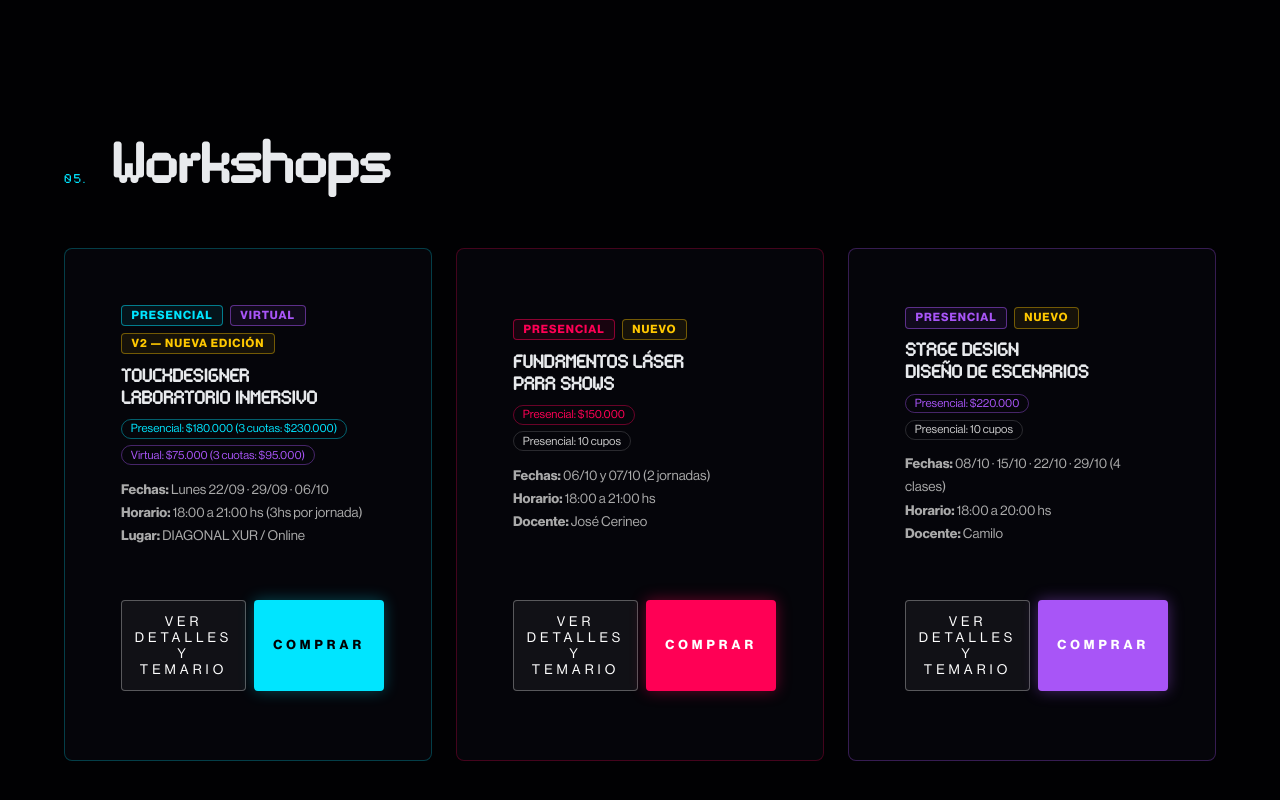
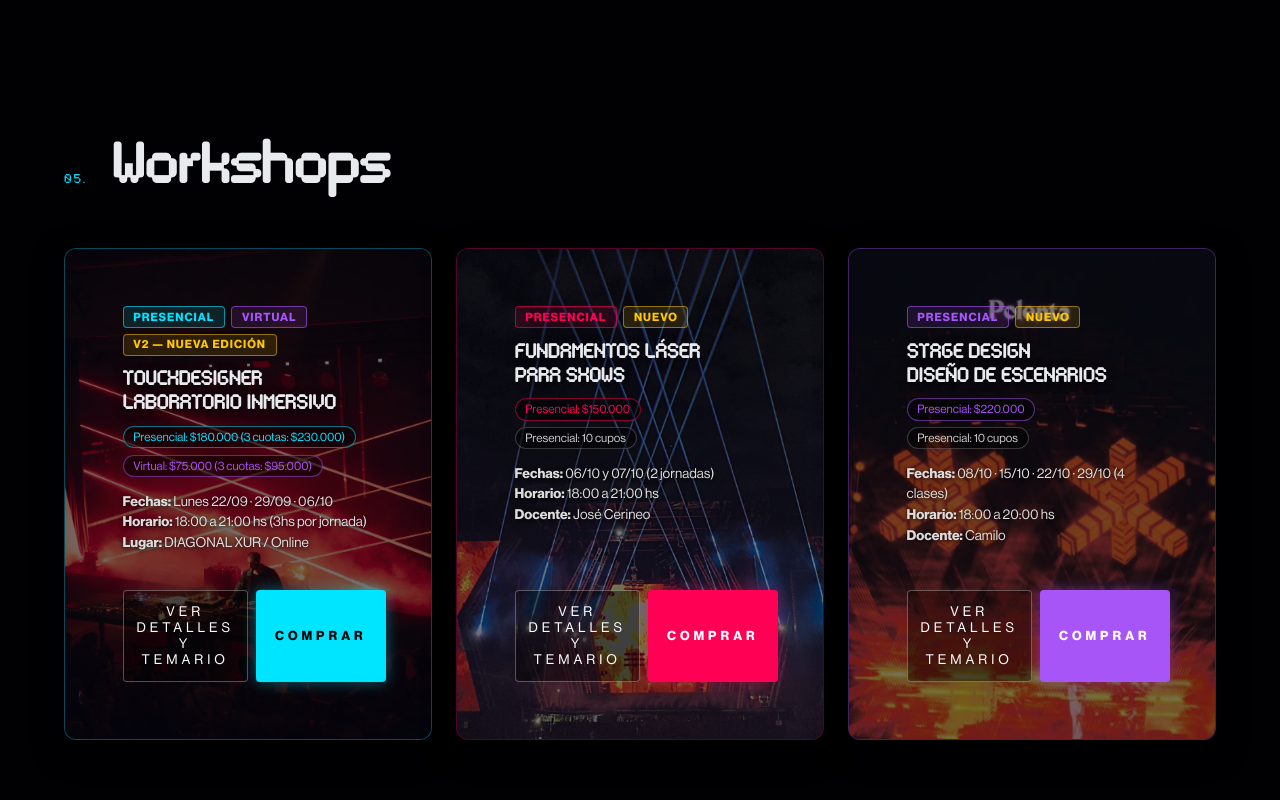
Before and after one commit to holaxur-cmd/diagonalxur, a plain HTML site: page index.html in a window 1280 px wide. Shown: the part 10114-10914 px from the top of the page. Drawn offline with nearby package versions, Linux system fonts and the light colour scheme.

Commit message:
Restore background images and perfect 3-column card alignment

```diff
--- a/index.html
+++ b/index.html
@@ -255,11 +255,51 @@
                 margin-top: 2rem;
             }
             .bento-card-item {
+                position: relative;
+                overflow: hidden;
                 display: flex;
                 flex-direction: column;
                 justify-content: space-between;
                 width: 100%;
-                min-height: 100%;
+                min-height: 490px;
+                border-radius: 12px;
+                background: rgba(10, 10, 26, 0.75);
+                backdrop-filter: blur(10px);
+                transition: transform 0.3s ease, border-color 0.3s ease, box-shadow 0.3s ease;
+            }
+            .bento-card-item:hover {
+                transform: translateY(-4px);
+            }
+            .bento-prox-bg {
+                position: absolute;
+                top: 0;
+                left: 0;
+                width: 100%;
+                height: 100%;
+                background-size: cover;
+                background-position: center;
+                background-repeat: no-repeat;
+                opacity: 0.45;
+                z-index: 0;
+                transition: opacity 0.4s ease, transform 0.5s ease;
+            }
+            .bento-card-item:hover .bento-prox-bg {
+                opacity: 0.65;
+                transform: scale(1.04);
+            }
+            .bento-card-content {
+                position: relative;
+                z-index: 2;
+                padding: 1.6rem 1.6rem 0.5rem 1.6rem;
+                display: flex;
+                flex-direction: column;
+                flex-grow: 1;
+            }
+            .bento-card-footer {
+                position: relative;
+                z-index: 2;
+                padding: 0 1.6rem 1.6rem 1.6rem;
+                margin-top: auto;
             }
             @media (max-width: 992px) {
                 .bento-workshops { grid-template-columns: repeat(1, 1fr); }
@@ -268,32 +308,32 @@
         <div class="bento-workshops">
 
             <!-- Workshop 1 — TOUCHDESIGNER V2 -->
-            <div class="team-card bento-card-item" style="position: relative; overflow: hidden; display: flex; flex-direction: column; justify-content: space-between; text-align: left; width: 100%; border: 1px solid rgba(0,229,255,0.25);">
-                <div class="card-glow" style="background: radial-gradient(circle at center, rgba(0,229,255,0.15) 0%, transparent 70%);"></div>
-                <div class="bento-prox-bg" style="background-image: url('/assets/Material_workshop/workshop Touchdesigner/DISTORXION_MUTEK_04102025_@mirulucena-32-min.jpg'); opacity: 0.28;"></div>
-
-                <div style="position: relative; z-index: 1; padding: 1.5rem;">
+            <div class="team-card bento-card-item" style="border: 1px solid rgba(0,229,255,0.3); box-shadow: 0 10px 30px rgba(0,0,0,0.5);">
+                <div class="card-glow" style="background: radial-gradient(circle at center, rgba(0,229,255,0.2) 0%, transparent 70%);"></div>
+                <div class="bento-prox-bg" style="background-image: url('/assets/Material_workshop/workshop Touchdesigner/DISTORXION_MUTEK_04102025_@mirulucena-32-min.jpg');"></div>
+
+                <div class="bento-card-content">
                     <div style="display: flex; gap: 0.4rem; flex-wrap: wrap; margin-bottom: 0.8rem;">
-                        <span style="display: inline-block; padding: 0.2rem 0.6rem; border-radius: 4px; font-size: 0.72rem; font-weight: bold; letter-spacing: 1px; border: 1px solid rgba(0,229,255,0.5); color: #00e5ff; background: rgba(0,229,255,0.07);">PRESENCIAL</span>
-                        <span style="display: inline-block; padding: 0.2rem 0.6rem; border-radius: 4px; font-size: 0.72rem; font-weight: bold; letter-spacing: 1px; border: 1px solid rgba(168,85,247,0.5); color: #a855f7; background: rgba(168,85,247,0.07);">VIRTUAL</span>
-                        <span style="display: inline-block; padding: 0.2rem 0.6rem; border-radius: 4px; font-size: 0.72rem; font-weight: bold; letter-spacing: 1px; border: 1px solid rgba(255,200,0,0.4); color: #ffc800; background: rgba(255,200,0,0.07);">V2 — NUEVA EDICIÓN</span>
-                    </div>
-                    <h3 style="margin-bottom: 0.5rem; font-size: 1.15rem; line-height: 1.2;">TOUCHDESIGNER<br>LABORATORIO INMERSIVO</h3>
-                    <div style="display: flex; gap: 0.4rem; flex-direction: column; margin-bottom: 0.8rem;">
-                        <span style="font-size: 0.72rem; padding: 0.15rem 0.55rem; border-radius: 20px; border: 1px solid rgba(0,229,255,0.4); color: #00e5ff; display: inline-block; width: fit-content;">Presencial: $180.000 (3 cuotas: $230.000)</span>
-                        <span style="font-size: 0.72rem; padding: 0.15rem 0.55rem; border-radius: 20px; border: 1px solid rgba(168,85,247,0.4); color: #a855f7; display: inline-block; width: fit-content;">Virtual: $75.000 (3 cuotas: $95.000)</span>
-                    </div>
-                    <p style="margin-bottom: 0.8rem; font-size: 0.85rem; color: #aaa;">
+                        <span style="display: inline-block; padding: 0.2rem 0.6rem; border-radius: 4px; font-size: 0.72rem; font-weight: bold; letter-spacing: 1px; border: 1px solid rgba(0,229,255,0.6); color: #00e5ff; background: rgba(0,229,255,0.12);">PRESENCIAL</span>
+                        <span style="display: inline-block; padding: 0.2rem 0.6rem; border-radius: 4px; font-size: 0.72rem; font-weight: bold; letter-spacing: 1px; border: 1px solid rgba(168,85,247,0.6); color: #a855f7; background: rgba(168,85,247,0.12);">VIRTUAL</span>
+                        <span style="display: inline-block; padding: 0.2rem 0.6rem; border-radius: 4px; font-size: 0.72rem; font-weight: bold; letter-spacing: 1px; border: 1px solid rgba(255,200,0,0.5); color: #ffc800; background: rgba(255,200,0,0.12);">V2 — NUEVA EDICIÓN</span>
+                    </div>
+                    <h3 style="margin-bottom: 0.6rem; font-size: 1.25rem; line-height: 1.2; text-shadow: 0 2px 10px rgba(0,0,0,0.8);">TOUCHDESIGNER<br>LABORATORIO INMERSIVO</h3>
+                    <div style="display: flex; gap: 0.4rem; flex-direction: column; margin-bottom: 0.9rem;">
+                        <span style="font-size: 0.74rem; padding: 0.2rem 0.6rem; border-radius: 20px; border: 1px solid rgba(0,229,255,0.5); color: #00e5ff; background: rgba(0,0,0,0.5); display: inline-block; width: fit-content;">Presencial: $180.000 (3 cuotas: $230.000)</span>
+                        <span style="font-size: 0.74rem; padding: 0.2rem 0.6rem; border-radius: 20px; border: 1px solid rgba(168,85,247,0.5); color: #a855f7; background: rgba(0,0,0,0.5); display: inline-block; width: fit-content;">Virtual: $75.000 (3 cuotas: $95.000)</span>
+                    </div>
+                    <p style="margin-bottom: 0.8rem; font-size: 0.86rem; color: #ddd; text-shadow: 0 1px 4px rgba(0,0,0,0.9); line-height: 1.5;">
                         <strong>Fechas:</strong> Lunes 22/09 · 29/09 · 06/10<br>
                         <strong>Horario:</strong> 18:00 a 21:00 hs (3hs por jornada)<br>
                         <strong>Lugar:</strong> DIAGONAL XUR / Online
                     </p>
                 </div>
 
-                <div style="position: relative; z-index: 1; padding: 0 1.5rem 1.5rem 1.5rem;">
-                    <div style="display: flex; gap: 0.5rem; margin-bottom: 0.8rem;">
-                        <button onclick="document.getElementById('workshop-td2-modal').style.display='flex'; document.body.style.overflow='hidden';" class="cta-btn" style="flex: 1; text-align: center; padding: 0.8rem; font-size: 0.85rem; cursor: pointer; border: 1px solid rgba(255,255,255,0.3); background: rgba(255,255,255,0.05); color: white;">VER DETALLES Y TEMARIO</button>
-                        <button onclick="abrirInscripcion('presencial');" class="cta-btn" style="padding: 0.8rem 1.2rem; background: var(--accent); color: var(--bg); font-weight: bold; font-size: 0.8rem; border: none; cursor: pointer; box-shadow: 0 0 15px rgba(0,229,255,0.3);">
+                <div class="bento-card-footer">
+                    <div style="display: flex; gap: 0.5rem;">
+                        <button onclick="document.getElementById('workshop-td2-modal').style.display='flex'; document.body.style.overflow='hidden';" class="cta-btn" style="flex: 1; text-align: center; padding: 0.8rem; font-size: 0.85rem; cursor: pointer; border: 1px solid rgba(255,255,255,0.3); background: rgba(0,0,0,0.4); color: white;">VER DETALLES Y TEMARIO</button>
+                        <button onclick="abrirInscripcion('presencial');" class="cta-btn" style="padding: 0.8rem 1.2rem; background: var(--accent); color: var(--bg); font-weight: bold; font-size: 0.8rem; border: none; cursor: pointer; box-shadow: 0 0 15px rgba(0,229,255,0.4);">
                             COMPRAR
                         </button>
                     </div>
@@ -301,30 +341,30 @@
             </div>
 
             <!-- Workshop 2 — FUNDAMENTOS LÁSER PARA SHOWS -->
-            <div class="team-card bento-card-item" style="position: relative; overflow: hidden; display: flex; flex-direction: column; justify-content: space-between; text-align: left; width: 100%; border: 1px solid rgba(255,0,85,0.25);">
-                <div class="card-glow" style="background: radial-gradient(circle at center, rgba(255,0,85,0.15) 0%, transparent 70%);"></div>
-                <div class="bento-prox-bg" style="background-image: url('/assets/Material_workshop/seleccion laser/IMG-20260213-WA0054-min.jpeg'); opacity: 0.35;"></div>
-
-                <div style="position: relative; z-index: 1; padding: 1.5rem;">
+            <div class="team-card bento-card-item" style="border: 1px solid rgba(255,0,85,0.3); box-shadow: 0 10px 30px rgba(0,0,0,0.5);">
+                <div class="card-glow" style="background: radial-gradient(circle at center, rgba(255,0,85,0.2) 0%, transparent 70%);"></div>
+                <div class="bento-prox-bg" style="background-image: url('/assets/Material_workshop/seleccion laser/IMG-20260213-WA0054-min.jpeg');"></div>
+
+                <div class="bento-card-content">
                     <div style="display: flex; gap: 0.4rem; flex-wrap: wrap; margin-bottom: 0.8rem;">
-                        <span style="display: inline-block; padding: 0.2rem 0.6rem; border-radius: 4px; font-size: 0.72rem; font-weight: bold; letter-spacing: 1px; border: 1px solid rgba(255,0,85,0.5); color: #ff0055; background: rgba(255,0,85,0.08);">PRESENCIAL</span>
-                        <span style="display: inline-block; padding: 0.2rem 0.6rem; border-radius: 4px; font-size: 0.72rem; font-weight: bold; letter-spacing: 1px; border: 1px solid rgba(255,200,0,0.4); color: #ffc800; background: rgba(255,200,0,0.07);">NUEVO</span>
-                    </div>
-                    <h3 style="margin-bottom: 0.5rem; font-size: 1.15rem; line-height: 1.2;">FUNDAMENTOS LÁSER<br>PARA SHOWS</h3>
-                    <div style="display: flex; gap: 0.4rem; flex-direction: column; margin-bottom: 0.8rem;">
-                        <span style="font-size: 0.72rem; padding: 0.15rem 0.55rem; border-radius: 20px; border: 1px solid rgba(255,0,85,0.4); color: #ff0055; display: inline-block; width: fit-content;">Presencial: $150.000</span>
-                        <span style="font-size: 0.72rem; padding: 0.15rem 0.55rem; border-radius: 20px; border: 1px solid rgba(255,255,255,0.15); color: #ccc; display: inline-block; width: fit-content;">Presencial: 10 cupos</span>
-                    </div>
-                    <p style="margin-bottom: 0.8rem; font-size: 0.85rem; color: #aaa;">
+                        <span style="display: inline-block; padding: 0.2rem 0.6rem; border-radius: 4px; font-size: 0.72rem; font-weight: bold; letter-spacing: 1px; border: 1px solid rgba(255,0,85,0.6); color: #ff0055; background: rgba(255,0,85,0.12);">PRESENCIAL</span>
+                        <span style="display: inline-block; padding: 0.2rem 0.6rem; border-radius: 4px; font-size: 0.72rem; font-weight: bold; letter-spacing: 1px; border: 1px solid rgba(255,200,0,0.5); color: #ffc800; background: rgba(255,200,0,0.12);">NUEVO</span>
+                    </div>
+                    <h3 style="margin-bottom: 0.6rem; font-size: 1.25rem; line-height: 1.2; text-shadow: 0 2px 10px rgba(0,0,0,0.8);">FUNDAMENTOS LÁSER<br>PARA SHOWS</h3>
+                    <div style="display: flex; gap: 0.4rem; flex-direction: column; margin-bottom: 0.9rem;">
+                        <span style="font-size: 0.74rem; padding: 0.2rem 0.6rem; border-radius: 20px; border: 1px solid rgba(255,0,85,0.5); color: #ff0055; background: rgba(0,0,0,0.5); display: inline-block; width: fit-content;">Presencial: $150.000</span>
+                        <span style="font-size: 0.74rem; padding: 0.2rem 0.6rem; border-radius: 20px; border: 1px solid rgba(255,255,255,0.2); color: #ccc; background: rgba(0,0,0,0.5); display: inline-block; width: fit-content;">Presencial: 10 cupos</span>
+                    </div>
+                    <p style="margin-bottom: 0.8rem; font-size: 0.86rem; color: #ddd; text-shadow: 0 1px 4px rgba(0,0,0,0.9); line-height: 1.5;">
                         <strong>Fechas:</strong> 06/10 y 07/10 (2 jornadas)<br>
                         <strong>Horario:</strong> 18:00 a 21:00 hs<br>
                         <strong>Docente:</strong> José Cerineo
                     </p>
                 </div>
 
-                <div style="position: relative; z-index: 1; padding: 0 1.5rem 1.5rem 1.5rem;">
-                    <div style="display: flex; gap: 0.5rem; margin-bottom: 0.8rem;">
-                        <button onclick="document.getElementById('workshop-laser-modal').style.display='flex'; document.body.style.overflow='hidden';" class="cta-btn" style="flex: 1; text-align: center; padding: 0.8rem; font-size: 0.85rem; cursor: pointer; border: 1px solid rgba(255,255,255,0.3); background: rgba(255,255,255,0.05); color: white;">VER DETALLES Y TEMARIO</button>
+                <div class="bento-card-footer">
+                    <div style="display: flex; gap: 0.5rem;">
+                        <button onclick="document.getElementById('workshop-laser-modal').style.display='flex'; document.body.style.overflow='hidden';" class="cta-btn" style="flex: 1; text-align: center; padding: 0.8rem; font-size: 0.85rem; cursor: pointer; border: 1px solid rgba(255,255,255,0.3); background: rgba(0,0,0,0.4); color: white;">VER DETALLES Y TEMARIO</button>
                         <button onclick="abrirInscripcion('presencial', 'laser');" class="cta-btn" style="padding: 0.8rem 1.2rem; background: #ff0055; color: white; font-weight: bold; font-size: 0.8rem; border: none; cursor: pointer; box-shadow: 0 0 15px rgba(255,0,85,0.4);">
                             COMPRAR
                         </button>
@@ -333,30 +373,30 @@
             </div>
 
             <!-- Workshop 3 — STAGE DESIGN -->
-            <div class="team-card bento-card-item" style="position: relative; overflow: hidden; display: flex; flex-direction: column; justify-content: space-between; text-align: left; width: 100%; border: 1px solid rgba(168,85,247,0.3);">
-                <div class="card-glow" style="background: radial-gradient(circle at center, rgba(168,85,247,0.15) 0%, transparent 70%);"></div>
-                <div class="bento-prox-bg" style="background-image: url('/assets/Material_workshop/seleccion stage design/stage_3.png'); opacity: 0.35;"></div>
-
-                <div style="position: relative; z-index: 1; padding: 1.5rem;">
+            <div class="team-card bento-card-item" style="border: 1px solid rgba(168,85,247,0.35); box-shadow: 0 10px 30px rgba(0,0,0,0.5);">
+                <div class="card-glow" style="background: radial-gradient(circle at center, rgba(168,85,247,0.2) 0%, transparent 70%);"></div>
+                <div class="bento-prox-bg" style="background-image: url('/assets/Material_workshop/seleccion stage design/stage_3.png');"></div>
+
+                <div class="bento-card-content">
                     <div style="display: flex; gap: 0.4rem; flex-wrap: wrap; margin-bottom: 0.8rem;">
-                        <span style="display: inline-block; padding: 0.2rem 0.6rem; border-radius: 4px; font-size: 0.72rem; font-weight: bold; letter-spacing: 1px; border: 1px solid rgba(168,85,247,0.5); color: #a855f7; background: rgba(168,85,247,0.08);">PRESENCIAL</span>
-                        <span style="display: inline-block; padding: 0.2rem 0.6rem; border-radius: 4px; font-size: 0.72rem; font-weight: bold; letter-spacing: 1px; border: 1px solid rgba(255,200,0,0.4); color: #ffc800; background: rgba(255,200,0,0.07);">NUEVO</span>
-                    </div>
-                    <h3 style="margin-bottom: 0.5rem; font-size: 1.15rem; line-height: 1.2;">STAGE DESIGN<br>DISEÑO DE ESCENARIOS</h3>
-                    <div style="display: flex; gap: 0.4rem; flex-direction: column; margin-bottom: 0.8rem;">
-                        <span style="font-size: 0.72rem; padding: 0.15rem 0.55rem; border-radius: 20px; border: 1px solid rgba(168,85,247,0.4); color: #a855f7; display: inline-block; width: fit-content;">Presencial: $220.000</span>
-                        <span style="font-size: 0.72rem; padding: 0.15rem 0.55rem; border-radius: 20px; border: 1px solid rgba(255,255,255,0.15); color: #ccc; display: inline-block; width: fit-content;">Presencial: 10 cupos</span>
-                    </div>
-                    <p style="margin-bottom: 0.8rem; font-size: 0.85rem; color: #aaa;">
+                        <span style="display: inline-block; padding: 0.2rem 0.6rem; border-radius: 4px; font-size: 0.72rem; font-weight: bold; letter-spacing: 1px; border: 1px solid rgba(168,85,247,0.6); color: #a855f7; background: rgba(168,85,247,0.12);">PRESENCIAL</span>
+                        <span style="display: inline-block; padding: 0.2rem 0.6rem; border-radius: 4px; font-size: 0.72rem; font-weight: bold; letter-spacing: 1px; border: 1px solid rgba(255,200,0,0.5); color: #ffc800; background: rgba(255,200,0,0.12);">NUEVO</span>
+                    </div>
+                    <h3 style="margin-bottom: 0.6rem; font-size: 1.25rem; line-height: 1.2; text-shadow: 0 2px 10px rgba(0,0,0,0.8);">STAGE DESIGN<br>DISEÑO DE ESCENARIOS</h3>
+                    <div style="display: flex; gap: 0.4rem; flex-direction: column; margin-bottom: 0.9rem;">
+                        <span style="font-size: 0.74rem; padding: 0.2rem 0.6rem; border-radius: 20px; border: 1px solid rgba(168,85,247,0.5); color: #a855f7; background: rgba(0,0,0,0.5); display: inline-block; width: fit-content;">Presencial: $220.000</span>
+                        <span style="font-size: 0.74rem; padding: 0.2rem 0.6rem; border-radius: 20px; border: 1px solid rgba(255,255,255,0.2); color: #ccc; background: rgba(0,0,0,0.5); display: inline-block; width: fit-content;">Presencial: 10 cupos</span>
+                    </div>
+                    <p style="margin-bottom: 0.8rem; font-size: 0.86rem; color: #ddd; text-shadow: 0 1px 4px rgba(0,0,0,0.9); line-height: 1.5;">
                         <strong>Fechas:</strong> 08/10 · 15/10 · 22/10 · 29/10 (4 clases)<br>
                         <strong>Horario:</strong> 18:00 a 20:00 hs<br>
                         <strong>Docente:</strong> Camilo
                     </p>
                 </div>
 
-                <div style="position: relative; z-index: 1; padding: 0 1.5rem 1.5rem 1.5rem;">
-                    <div style="display: flex; gap: 0.5rem; margin-bottom: 0.8rem;">
-                        <button onclick="document.getElementById('workshop-stagedesign-modal').style.display='flex'; document.body.style.overflow='hidden';" class="cta-btn" style="flex: 1; text-align: center; padding: 0.8rem; font-size: 0.85rem; cursor: pointer; border: 1px solid rgba(255,255,255,0.3); background: rgba(255,255,255,0.05); color: white;">VER DETALLES Y TEMARIO</button>
+                <div class="bento-card-footer">
+                    <div style="display: flex; gap: 0.5rem;">
+                        <button onclick="document.getElementById('workshop-stagedesign-modal').style.display='flex'; document.body.style.overflow='hidden';" class="cta-btn" style="flex: 1; text-align: center; padding: 0.8rem; font-size: 0.85rem; cursor: pointer; border: 1px solid rgba(255,255,255,0.3); background: rgba(0,0,0,0.4); color: white;">VER DETALLES Y TEMARIO</button>
                         <button onclick="abrirInscripcion('presencial', 'stagedesign');" class="cta-btn" style="padding: 0.8rem 1.2rem; background: #a855f7; color: white; font-weight: bold; font-size: 0.8rem; border: none; cursor: pointer; box-shadow: 0 0 15px rgba(168,85,247,0.4);">
                             COMPRAR
                         </button>
```
